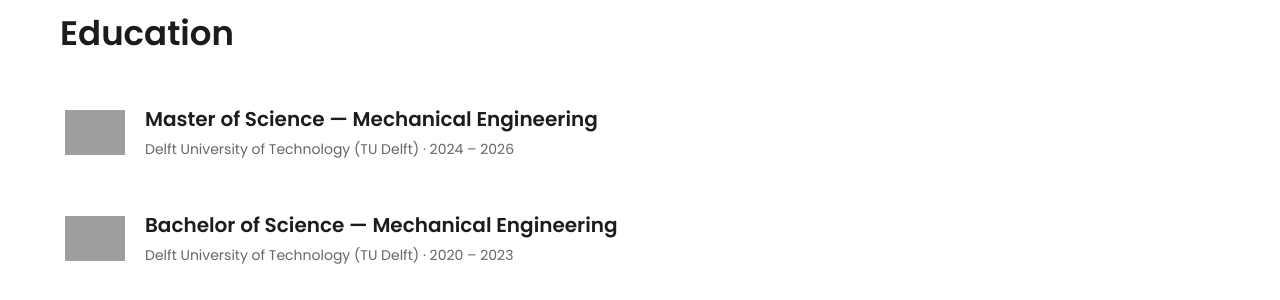
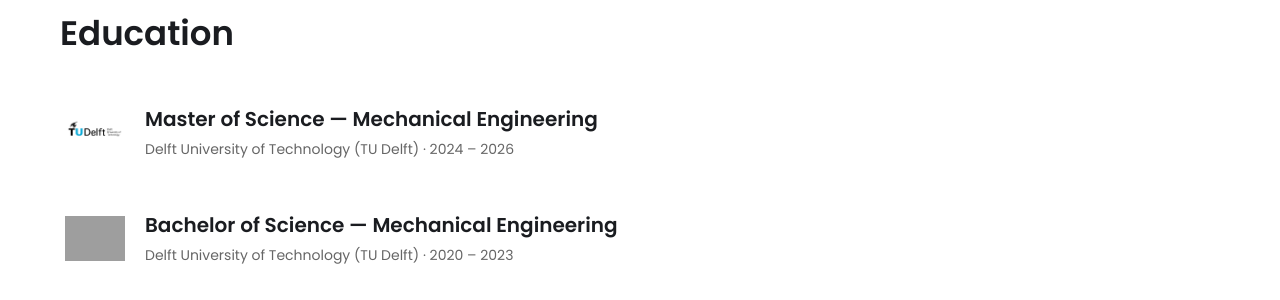
Before and after one commit to martijnswart01/martijnswart01.github.io, a Jekyll site: the page built from index.html, in a window 1280 px wide. Shown: the part 1025-1325 px from the top of the page. Built offline with Jekyll 4.4.1, drawn with Linux system fonts in a browser that asks for light colours; grey boxes are pictures that could not be loaded.

Commit message:
Update education.html

```diff
--- a/_includes/education.html
+++ b/_includes/education.html
@@ -2,7 +2,7 @@
     <h2>Education</h2>
 
     <div class="education-item">
-        <img src="images/tu-delft-logo.png" alt="TU Delft Logo" class="edu-logo">
+        <img src="assets/images/other/TU_delft_logo.jpg" alt="TU Delft Logo" class="edu-logo">
 
         <div class="education-text">
             <h3>Master of Science — Mechanical Engineering</h3>
```
